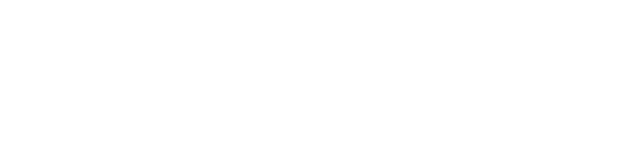
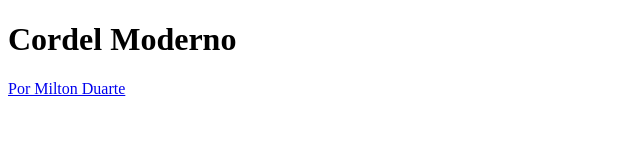
Before and after one commit to luizfernando637/desafio-01-3, a plain HTML site: page index.html in a window 1280 px wide. Shown: the whole page, without its empty margins (0-640 px from the left). Drawn offline with Linux system fonts and the light colour scheme.

Commit message:
atualização do arquivo

```diff
--- a/imagens/style.css
+++ /dev/null
@@ -1 +0,0 @@
-@charset "UTF-8";
--- a/imagens/index.html
+++ b/index.html
@@ -4,9 +4,12 @@
     <meta charset="UTF-8">
     <meta http-equiv="X-UA-Compatible" content="IE=edge">
     <meta name="viewport" content="width=device-width, initial-scale=1.0">
-    <title>Document</title><link rel="stylesheet" href="style.css">
+    <title>Cordel Moderno</title><link rel="stylesheet" href="style.css">
 </head>
 <body>
-
+    <header>
+        <h1>Cordel Moderno</h1>
+        <p><a href="https://www.recantodasletras.com.br/poesias/3186743]">Por Milton Duarte</a></p>
+    </header>
 </body>
 </html>
--- /dev/null
+++ b/style.css
@@ -0,0 +1,5 @@
+@charset "UTF-8";
+
+body {
+    background-color: white;
+}
```
